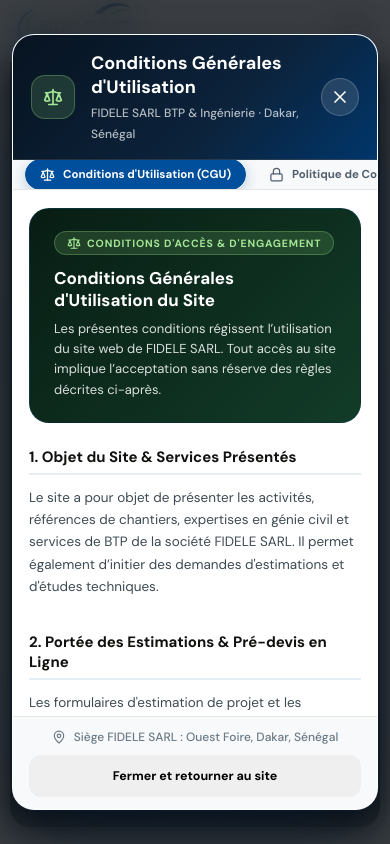
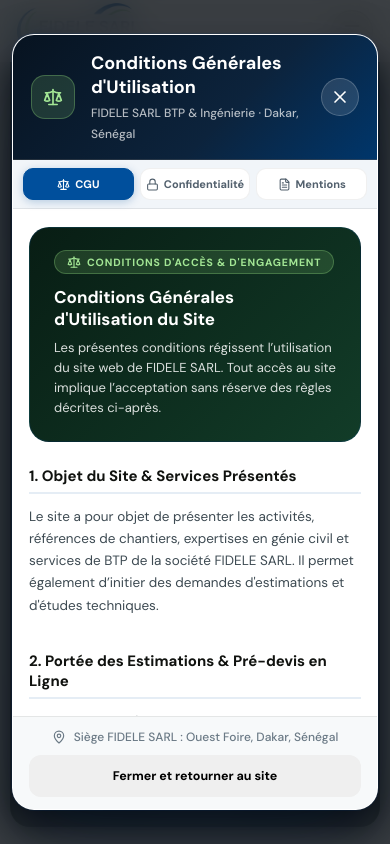
Before and after one commit to sohnhero/BTP-website, a Next.js app: page / in a window 390 px wide. Both pictures are taken after a click on the button "Conditions d'utilisation". Shown: the part 7253-8097 px from the top of the page. Built offline with nearby package versions, Linux system fonts and the light colour scheme.

Commit message:
feat:modal legal mention fixed in mobile responsiveness

```diff
--- a/src/components/organisms/LegalModal.tsx
+++ b/src/components/organisms/LegalModal.tsx
@@ -102,32 +102,41 @@ export const LegalModal: React.FC<LegalModalProps> = ({
         </div>
 
         {/* Interactive Navigation Tabs */}
-        <div className="legal-modal-tabs">
+        <div className="legal-modal-tabs" role="tablist">
           <button
             type="button"
+            role="tab"
+            aria-selected={activeTab === "cgu"}
             className={`legal-tab-btn ${activeTab === "cgu" ? "is-active" : ""}`}
             onClick={() => setActiveTab("cgu")}
           >
-            <Scale size={15} />
-            <span>Conditions d'Utilisation (CGU)</span>
+            <Scale size={15} className="legal-tab-icon" />
+            <span className="tab-label-full">Conditions d&apos;Utilisation (CGU)</span>
+            <span className="tab-label-short">CGU</span>
           </button>
 
           <button
             type="button"
+            role="tab"
+            aria-selected={activeTab === "confidentialite"}
             className={`legal-tab-btn ${activeTab === "confidentialite" ? "is-active" : ""}`}
             onClick={() => setActiveTab("confidentialite")}
           >
-            <Lock size={15} />
-            <span>Politique de Confidentialité</span>
+            <Lock size={15} className="legal-tab-icon" />
+            <span className="tab-label-full">Politique de Confidentialité</span>
+            <span className="tab-label-short">Confidentialité</span>
           </button>
 
           <button
             type="button"
+            role="tab"
+            aria-selected={activeTab === "mentions"}
             className={`legal-tab-btn ${activeTab === "mentions" ? "is-active" : ""}`}
             onClick={() => setActiveTab("mentions")}
           >
-            <FileText size={15} />
-            <span>Mentions Légales</span>
+            <FileText size={15} className="legal-tab-icon" />
+            <span className="tab-label-full">Mentions Légales</span>
+            <span className="tab-label-short">Mentions</span>
           </button>
         </div>
 
```
Also changed, not shown: src/app/globals.css.
